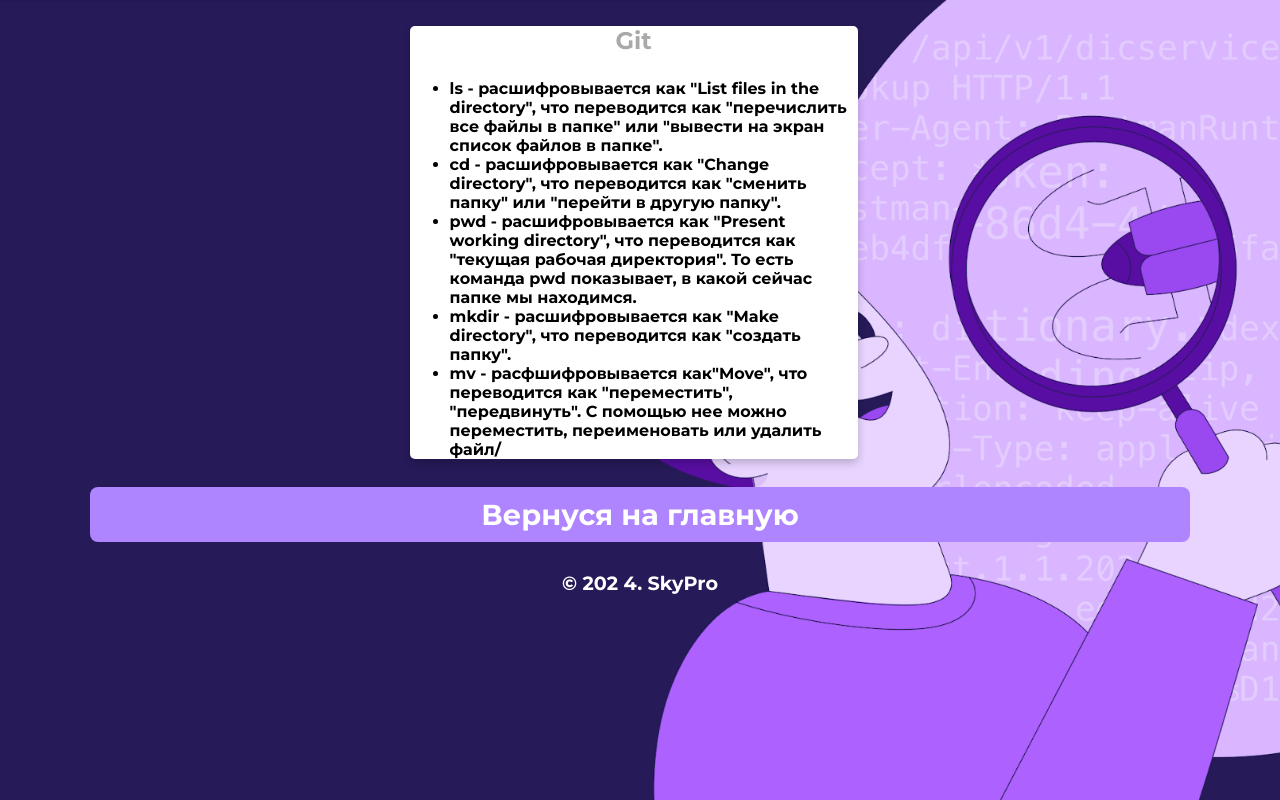
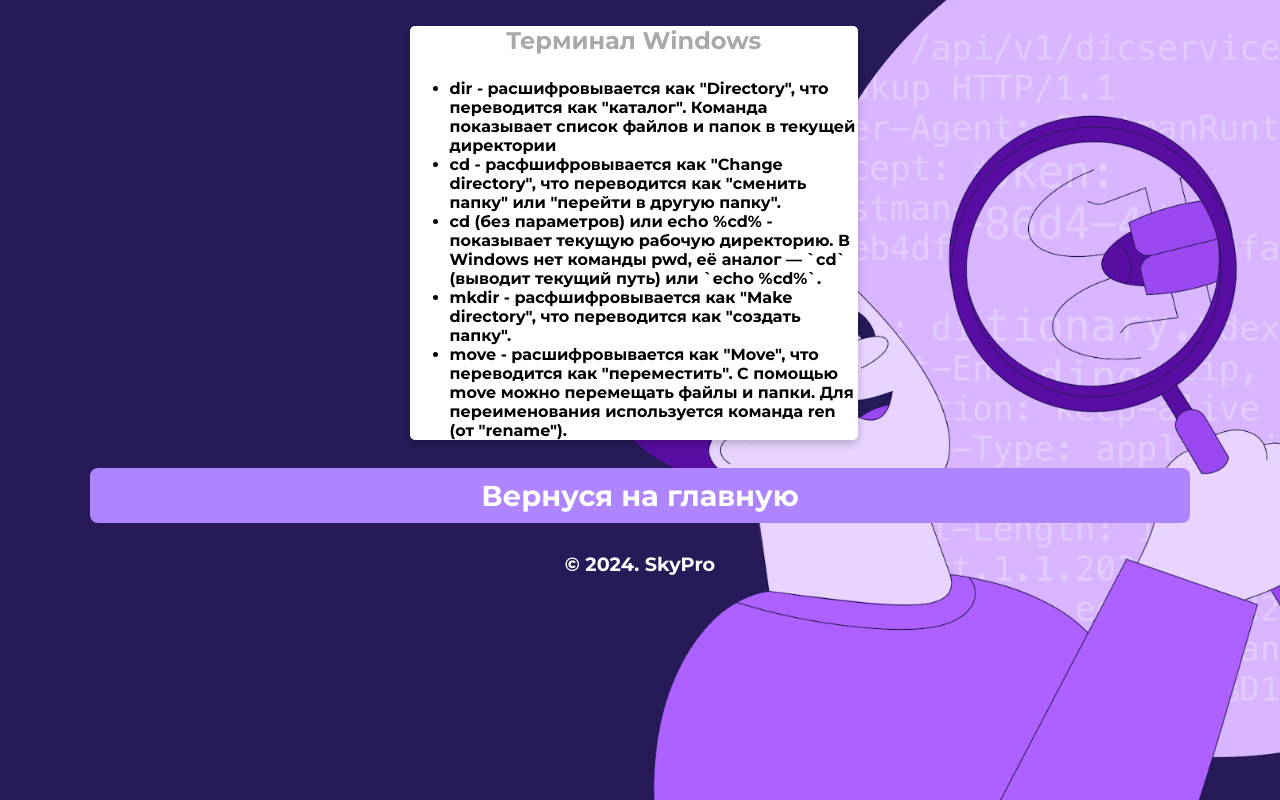
Before and after one commit to Sanaurova/calculator_app, a plain HTML site: page html/git.html in a window 1280 px wide. Drawn offline with Linux system fonts and the light colour scheme.

Commit message:
first commit

```diff
--- a/html/git.html
+++ b/html/git.html
@@ -12,13 +12,13 @@
    <body>
       <!--Card-->
       <div class="card">
-         <p class="subtitle">Git</p>
+         <p class="subtitle">Терминал Windows</p>
           <ul>
-            <li>ls - расшифровывается как "List files in the directory", что переводится как "перечислить все файлы в папке" или "вывести на экран список файлов в папке".</li>
-            <li>cd - расшифровывается как "Change directory", что переводится как "сменить папку" или "перейти в другую папку".</li>
-            <li>pwd - расшифровывается как "Present working directory", что переводится как "текущая рабочая директория". То есть команда pwd показывает, в какой сейчас папке мы находимся. </li>
-            <li>mkdir - расшифровывается как "Make directory", что переводится как "создать папку".</li>
-            <li>mv - расфшифровывается как"Move", что переводится как "переместить", "передвинуть". С помощью нее можно переместить, переименовать или удалить файл/</li>
+            <li>dir - расшифровывается как "Directory", что переводится как "каталог". Команда показывает список файлов и папок в текущей директории</li>
+            <li>cd - расфшифровывается как "Change directory", что переводится как "сменить папку" или "перейти в другую папку".</li>
+            <li>cd (без параметров) или echo %cd% - показывает текущую рабочую директорию. В Windows нет команды pwd, её аналог — `cd` (выводит текущий путь) или `echo %cd%`.</li>
+            <li>mkdir - расфшифровывается как "Make directory", что переводится как "создать папку".</li>
+            <li>move - расшифровывается как "Move", что переводится как "переместить". С помощью move можно перемещать файлы и папки. Для переименования используется команда ren (от "rename").</li>
          </ul>
       </div>
       <!--footer-->
@@ -26,7 +26,7 @@
          <p class="location" align="center">
             <a href="mac.html">Вернуся на главную</a>
          </p>
-         &copy; 202 4. SkyPro
+         &copy; 2024. SkyPro
       </footer>
    </body>
 </html>
```
Also changed, not shown: html/cmd.html (+5 -5 lines), html/mac.html (+3 -3 lines), index.html (+4 -4 lines).
